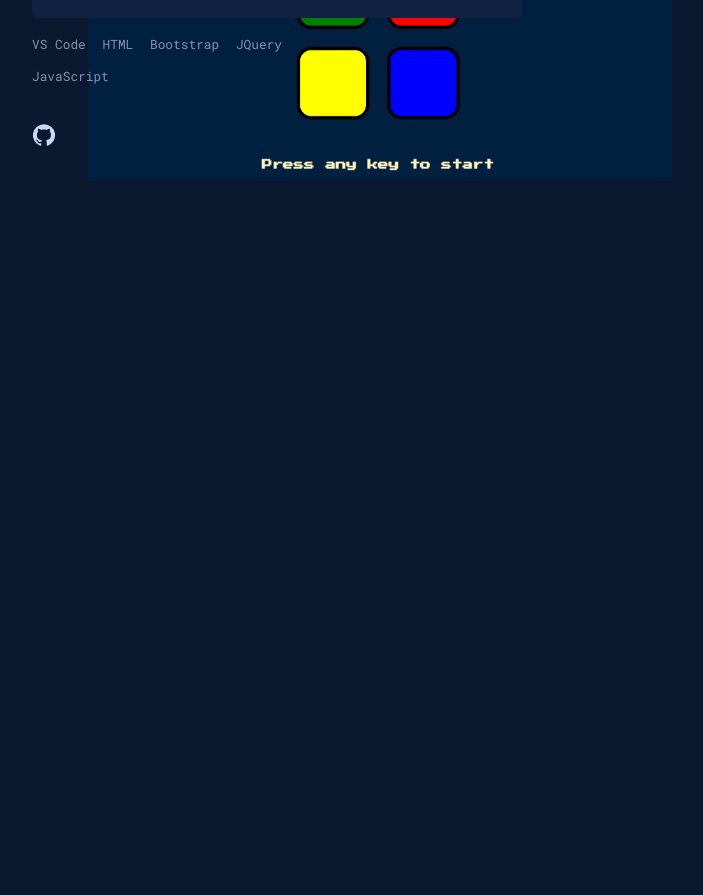
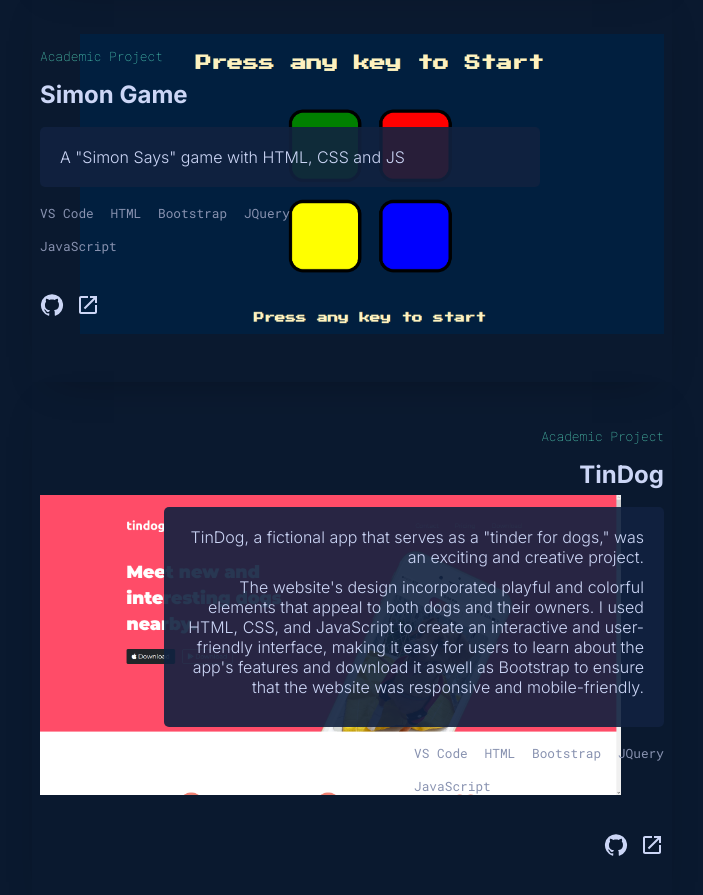
Before and after one commit to bacellar08/bacellar08.github.io, a React (Create React App) app: page / in a window 1280 px wide. Shown: the part 2860-3755 px from the top of the page, without its empty margins (288-991 px from the left). Before the commit the page ends 3473 px from the top, so only its background shows below. Built offline with nearby package versions, Linux system fonts and the light colour scheme.

Commit message:
Work section update

```diff
--- a/public/index.html
+++ b/public/index.html
@@ -11,7 +11,7 @@
     />
     <link rel="apple-touch-icon" href="%PUBLIC_URL%/logo192.png" />
     <link rel="manifest" href="%PUBLIC_URL%/manifest.json" />
-    <title>Alexandre Bacellar Teste</title>
+    <title>Alexandre Bacellar</title>
   </head>
   <body>
     <noscript>You need to enable JavaScript to run this app.</noscript>
--- a/src/components/Project.jsx
+++ b/src/components/Project.jsx
@@ -1,20 +1,23 @@
-import { GitHub } from '@mui/icons-material'
+import { GitHub, Launch } from '@mui/icons-material'
 import '../styles/project.css'
 
 const Project = (p) => {
   return (
     <div className='project-container' style={{flexDirection: p.direction}}>
-        <div className="img-space" style={{height: "300px", width: "400px"}}>
+        <div className="img-space" style={{height: "300px", width: "450px"}}>
         </div>
         <img className='project-img' src={p.src} alt="Example" />
         <div className="project-info" style={{alignItems: p.alignItems}}>
             <span className='project-type'>{p.type}</span>
             <h3 className='project-title'>{p.title}</h3>
-            <p className='project-description'>{p.info}</p>
+            <div className='project-description' style={{textAlign: p.textAlign}}>{p.info}</div>
             <div className="project-techs">
                 {p.techs}
             </div>
+            <div className='project-icons'>
             <i style={{color: 'var(--title-Color)', paddingTop: '20px'}}><GitHub/></i>
+            <i style={{color: 'var(--title-Color)', paddingTop: '20px'}}><Launch/></i>
+            </div>
         </div>
     </div>
   )
--- a/src/components/Work.jsx
+++ b/src/components/Work.jsx
@@ -2,6 +2,7 @@
 import Project from './Project'
 import SimpleCalculator from '../img/simple-calculator.png'
 import SimonGame from '../img/simon-game.png'
+import TinDog from '../img/tindog.png'
 
 const Work = () => {
   return (
@@ -13,11 +14,12 @@
         </div>
 
         <Project
+        textAlign='end'
         alignItems='flex-end'
         src={SimpleCalculator}
         title='Calculator'
         type='Personal Project'
-        info='A simple calculator using only HTML, CSS and JAVASCRIPT'
+        info={<><p>A simple calculator using only HTML, CSS and JAVASCRIPT.</p> <p>I started by creating the basic HTML structure and using CSS to style the calculator's layout. I then implemented JavaScript to add functionality to the calculator, allowing users to perform basic arithmetic operations such as addition, subtraction, multiplication, and division.</p> <p>Overall, creating this calculator was a great opportunity for me to practice.</p></>}
         techs={
                 <>
                 <li>VS Code</li>
@@ -25,7 +27,7 @@
                 <li>CSS</li>
                 <li>JavaScript</li>
                 </>
-            }
+              }
         />
         <Project
         direction='row-reverse'
@@ -44,6 +46,24 @@
             </>
         }
         />
+        <Project
+        textAlign='end'
+        alignItems='flex-end'
+        src={TinDog}
+        title='TinDog'
+        type='Academic Project'
+        info={<><p>TinDog, a fictional app that serves as a "tinder for dogs," was an exciting and creative project.</p> <p>The website's design incorporated playful and colorful elements that appeal to both dogs and their owners. I used HTML, CSS, and JavaScript to create an interactive and user-friendly interface, making it easy for users to learn about the app's features and download it aswell as Bootstrap to ensure that the website was responsive and mobile-friendly.</p></>}
+        techs={
+                <>
+                <li>VS Code</li>
+                <li>HTML</li>
+                <li>Bootstrap</li>
+                <li>JQuery</li>
+                <li>JavaScript</li>
+                </>
+              }
+        />
+
     </div>
   )
 }
--- a/src/styles/project.css
+++ b/src/styles/project.css
@@ -1,8 +1,10 @@
 .project-container {
     position: relative;
     display: flex;
-    margin: 0 auto;
-    padding: 2rem 0;
+    justify-content: space-between;
+    align-items: center;
+    padding: 3rem 0.5rem;
+    box-shadow: 0px 15px 40px -20px rgba(0,0,0,0.3);
 }
 .project-img {
     height: 300px;
@@ -37,9 +39,11 @@
 }
 
 .project-description {
-    background-color: #112240;
+    background-color: rgba(17, 34, 64, 0.9);
+    color: var(--title-Color);
+    font-weight: 300;
     border-radius: 5px;
-    width: 450px;
+    width: 460px;
     padding: 20px 20px;
     line-height: normal;
     margin: 20px 0;
@@ -53,3 +57,14 @@
     padding-bottom: 20px;
     font-size: 0.8rem;
 }
+
+.project-icons {
+    width: 60px;
+    display: flex;
+    justify-content: space-between;
+}
+
+.project-icons i:hover {
+    cursor: pointer;
+    color: var(--primaryColor);
+}
--- a/src/styles/work.css
+++ b/src/styles/work.css
@@ -25,3 +25,9 @@
     padding: 0 20px;
 
 }
+
+.work-container p {
+    line-height: normal;
+    padding-bottom: 10px;
+    color: var(--title-Color);
+}
```
Also changed, not shown: src/img/tindog.png (added).
